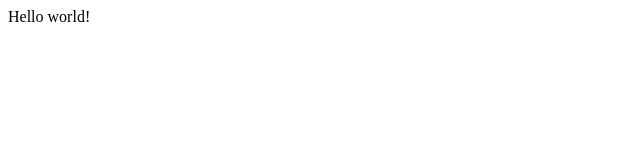
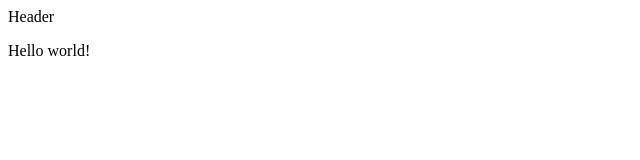
Before and after one commit to mr-akgupta/git-repos, a plain HTML site: page index.html in a window 1280 px wide. Shown: the whole page, without its empty margins (0-640 px from the left). Drawn offline with Linux system fonts and the light colour scheme.

Commit message:
added header message

```diff
--- a/index.html
+++ b/index.html
@@ -1 +1,2 @@
+<p>Header</p>
 <p>Hello world!</p>
```
